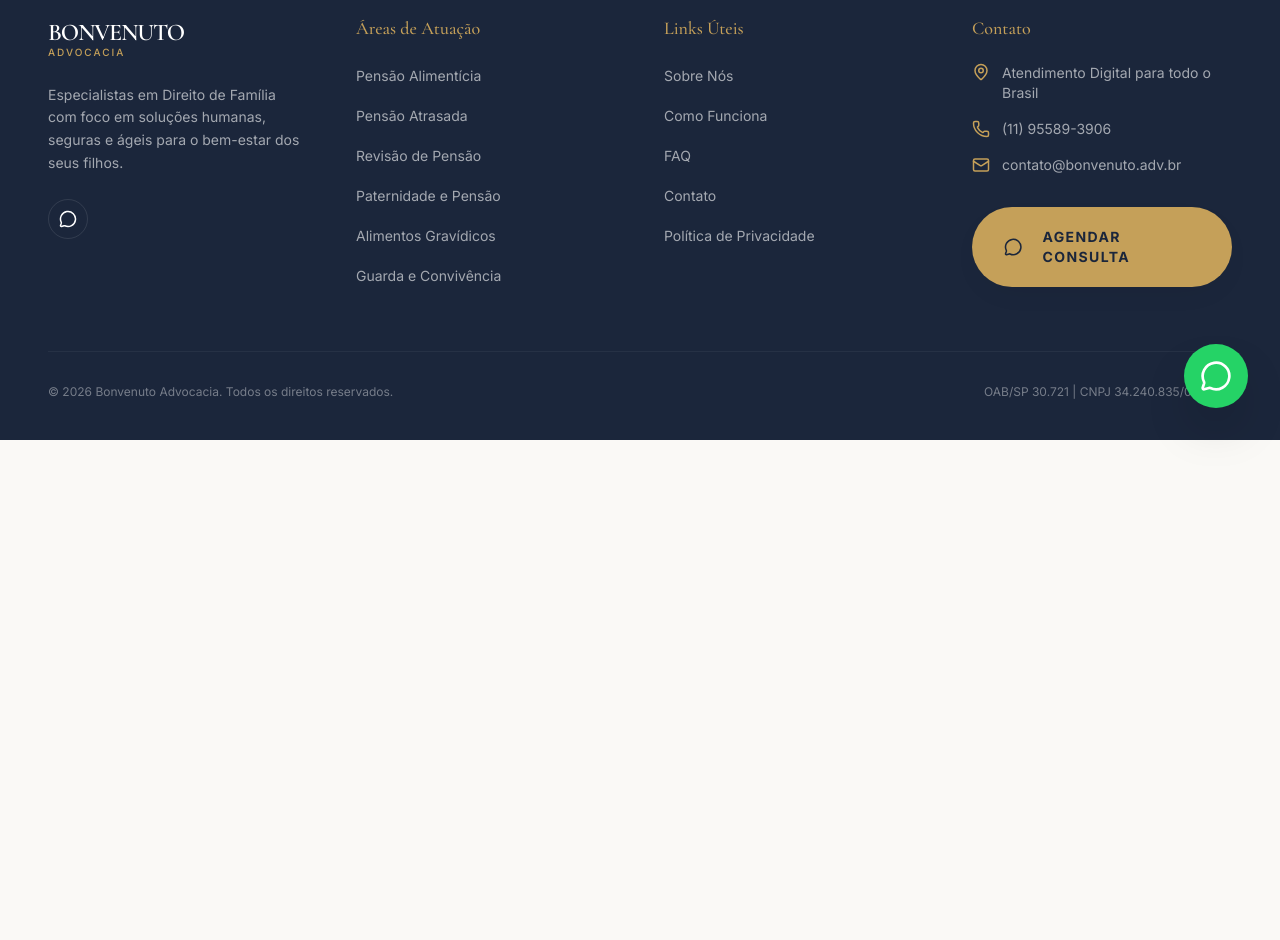
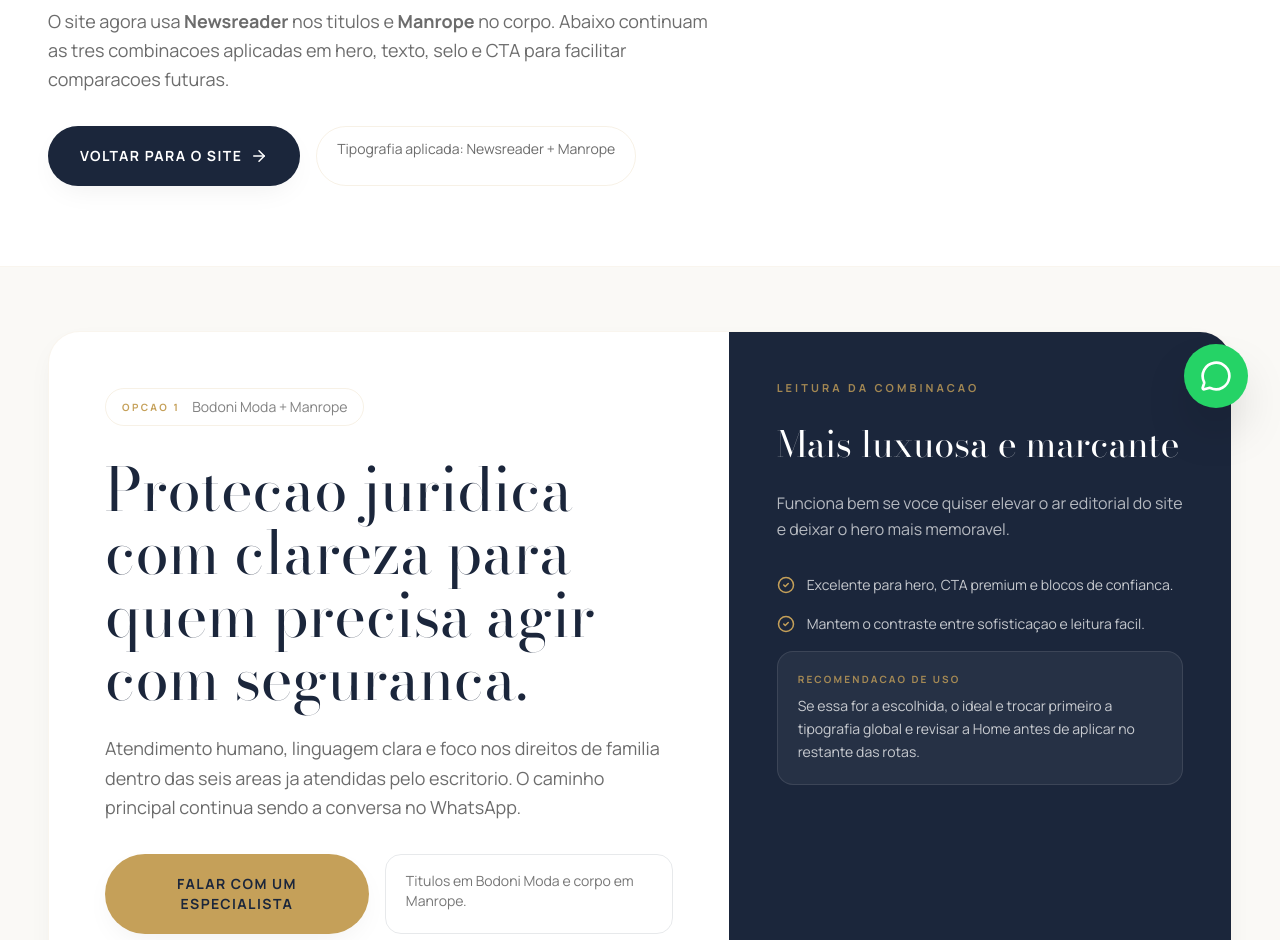
Before and after one commit to thebonvenuto/bonvenuto-advocacia-website-whatsapp, a React (Vite) app: page /tipografia-preview in a window 1280 px wide. Shown: the part 360-1300 px from the top of the page. Before the commit the page ends 800 px from the top, so only its background shows below. Built offline with nearby package versions, Linux system fonts and the light colour scheme.

Commit message:
feat: update site typography and add preview page

```diff
--- a/src/App.tsx
+++ b/src/App.tsx
@@ -17,6 +17,7 @@ import HowItWorks from './pages/HowItWorks';
 import FAQ from './pages/FAQ';
 import Contact from './pages/Contact';
 import Privacy from './pages/Privacy';
+import TypographyPreview from './pages/TypographyPreview';
 
 export default function App() {
   return (
@@ -35,6 +36,7 @@ export default function App() {
           <Route path="/faq" element={<FAQ />} />
           <Route path="/contato" element={<Contact />} />
           <Route path="/politica-de-privacidade" element={<Privacy />} />
+          <Route path="/tipografia-preview" element={<TypographyPreview />} />
         </Routes>
       </Layout>
     </Router>
--- a/src/index.css
+++ b/src/index.css
@@ -1,9 +1,9 @@
-@import url('https://fonts.googleapis.com/css2?family=Cormorant+Garamond:ital,wght@0,300;0,400;0,500;0,600;0,700;1,300;1,400;1,500;1,600;1,700&family=Inter:wght@100..900&display=swap');
+@import url('https://fonts.googleapis.com/css2?family=Bodoni+Moda:opsz,wght@6..96,400;6..96,500;6..96,600;6..96,700&family=Cormorant+Garamond:ital,wght@0,300;0,400;0,500;0,600;0,700;1,300;1,400;1,500;1,600;1,700&family=DM+Serif+Display:ital@0;1&family=Inter:wght@100..900&family=Manrope:wght@200..800&family=Newsreader:opsz,wght@6..72,400;6..72,500;6..72,600;6..72,700&family=Playfair+Display:wght@400;500;600;700&family=Plus+Jakarta+Sans:wght@200..800&family=Source+Sans+3:wght@200..900&display=swap');
 @import "tailwindcss";
 
 @theme {
-  --font-serif: "Cormorant Garamond", serif;
-  --font-sans: "Inter", ui-sans-serif, system-ui, sans-serif;
+  --font-serif: "Newsreader", serif;
+  --font-sans: "Manrope", ui-sans-serif, system-ui, sans-serif;
 
   --color-brand-offwhite: #FAF9F6;
   --color-brand-graphite: #2D2D2D;
--- /dev/null
+++ b/src/pages/TypographyPreview.tsx
@@ -0,0 +1,139 @@
+import { Link } from 'react-router-dom';
+import { ArrowRight, CheckCircle2 } from 'lucide-react';
+
+const options = [
+  {
+    id: 'bodoni-manrope',
+    label: 'Opcao 1',
+    name: 'Bodoni Moda + Manrope',
+    titleFont: '"Bodoni Moda", serif',
+    bodyFont: '"Manrope", sans-serif',
+    mood: 'Mais luxuosa e marcante',
+    note: 'Funciona bem se voce quiser elevar o ar editorial do site e deixar o hero mais memoravel.',
+  },
+  {
+    id: 'dmserif-source',
+    label: 'Opcao 2',
+    name: 'DM Serif Display + Source Sans 3',
+    titleFont: '"DM Serif Display", serif',
+    bodyFont: '"Source Sans 3", sans-serif',
+    mood: 'Mais classica e acolhedora',
+    note: 'Mantem credibilidade juridica com um tom mais humano e caloroso.',
+  },
+  {
+    id: 'playfair-jakarta',
+    label: 'Opcao 3',
+    name: 'Playfair Display + Plus Jakarta Sans',
+    titleFont: '"Playfair Display", serif',
+    bodyFont: '"Plus Jakarta Sans", sans-serif',
+    mood: 'Mais contemporanea e equilibrada',
+    note: 'E a combinacao mais segura para sofisticar sem perder nitidez digital.',
+  },
+];
+
+export default function TypographyPreview() {
+  return (
+    <div className="bg-brand-offwhite">
+      <section className="border-b border-brand-gold/10 bg-white">
+        <div className="container-custom py-16 lg:py-20">
+          <div className="max-w-4xl">
+            <p className="mb-4 text-[11px] font-bold uppercase tracking-[0.28em] text-brand-gold">
+              Estudo Tipografico
+            </p>
+            <h1 className="mb-6 text-4xl text-brand-navy md:text-6xl">
+              Comparativo de fontes para a Bonvenuto Advocacia
+            </h1>
+            <p className="max-w-2xl text-base leading-relaxed text-brand-graphite/70 md:text-lg">
+              O site agora usa <strong>Newsreader</strong> nos titulos e <strong>Manrope</strong> no corpo.
+              Abaixo continuam as tres combinacoes aplicadas em hero, texto, selo e CTA para facilitar comparacoes futuras.
+            </p>
+            <div className="mt-8 flex flex-col gap-4 sm:flex-row">
+              <Link to="/" className="btn-primary w-full sm:w-auto">
+                Voltar para o site
+                <ArrowRight size={18} />
+              </Link>
+              <div className="rounded-full border border-brand-gold/15 px-5 py-3 text-sm text-brand-graphite/70">
+                Tipografia aplicada: Newsreader + Manrope
+              </div>
+            </div>
+          </div>
+        </div>
+      </section>
+
+      <section className="container-custom py-12 lg:py-16">
+        <div className="grid gap-8">
+          {options.map((option) => (
+            <article
+              key={option.id}
+              className="overflow-hidden rounded-[2rem] border border-brand-gold/10 bg-white premium-shadow"
+            >
+              <div className="grid gap-0 lg:grid-cols-[1.15fr_0.85fr]">
+                <div className="p-8 lg:p-14" style={{ fontFamily: option.bodyFont }}>
+                  <div className="mb-8 inline-flex items-center gap-3 rounded-full border border-brand-gold/15 px-4 py-2">
+                    <span className="text-[10px] font-bold uppercase tracking-[0.24em] text-brand-gold">
+                      {option.label}
+                    </span>
+                    <span className="text-sm text-brand-graphite/60">{option.name}</span>
+                  </div>
+
+                  <h2
+                    className="mb-6 max-w-3xl text-4xl leading-[1.05] text-brand-navy md:text-6xl"
+                    style={{ fontFamily: option.titleFont }}
+                  >
+                    Protecao juridica com clareza para quem precisa agir com seguranca.
+                  </h2>
+
+                  <p className="mb-8 max-w-2xl text-base leading-relaxed text-brand-graphite/70 md:text-lg">
+                    Atendimento humano, linguagem clara e foco nos direitos de familia dentro das seis areas ja
+                    atendidas pelo escritorio. O caminho principal continua sendo a conversa no WhatsApp.
+                  </p>
+
+                  <div className="flex flex-col gap-4 sm:flex-row">
+                    <button className="btn-gold w-full sm:w-auto">Falar com um especialista</button>
+                    <div className="rounded-2xl border border-brand-navy/10 px-5 py-4 text-sm text-brand-graphite/65">
+                      Titulos em {option.name.split(' + ')[0]} e corpo em {option.name.split(' + ')[1]}.
+                    </div>
+                  </div>
+                </div>
+
+                <div className="bg-brand-navy p-8 text-white lg:p-12" style={{ fontFamily: option.bodyFont }}>
+                  <p className="mb-6 text-[11px] font-bold uppercase tracking-[0.28em] text-brand-gold/80">
+                    Leitura da combinacao
+                  </p>
+                  <h3 className="mb-6 text-3xl text-white md:text-4xl" style={{ fontFamily: option.titleFont }}>
+                    {option.mood}
+                  </h3>
+                  <p className="mb-8 text-sm leading-relaxed text-white/68 md:text-base">{option.note}</p>
+
+                  <div className="space-y-4">
+                    <div className="flex items-start gap-3">
+                      <CheckCircle2 size={18} className="mt-0.5 shrink-0 text-brand-gold" />
+                      <p className="text-sm leading-relaxed text-white/75">
+                        Excelente para hero, CTA premium e blocos de confianca.
+                      </p>
+                    </div>
+                    <div className="flex items-start gap-3">
+                      <CheckCircle2 size={18} className="mt-0.5 shrink-0 text-brand-gold" />
+                      <p className="text-sm leading-relaxed text-white/75">
+                        Mantem o contraste entre sofisticaçao e leitura facil.
+                      </p>
+                    </div>
+                    <div className="rounded-2xl border border-white/10 bg-white/5 p-5">
+                      <p className="mb-2 text-[10px] font-bold uppercase tracking-[0.22em] text-brand-gold/80">
+                        Recomendacao de uso
+                      </p>
+                      <p className="text-sm leading-relaxed text-white/75">
+                        Se essa for a escolhida, o ideal e trocar primeiro a tipografia global e revisar a Home antes de
+                        aplicar no restante das rotas.
+                      </p>
+                    </div>
+                  </div>
+                </div>
+              </div>
+            </article>
+          ))}
+        </div>
+      </section>
+    </div>
+  );
+}
```
